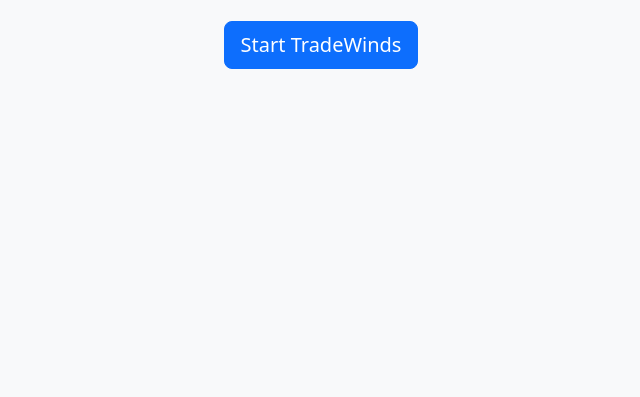
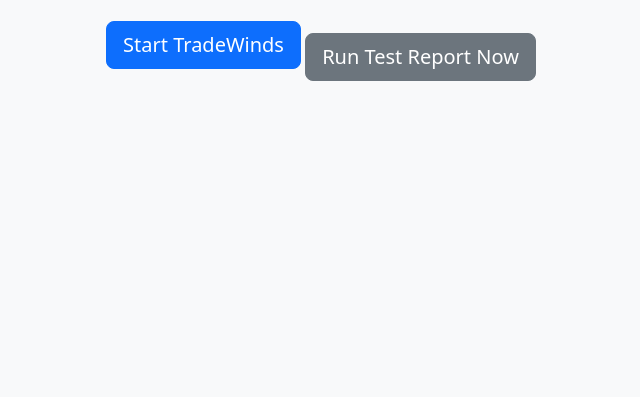
Before and after one commit to Jakeagle/TradeWindsPrototype, a website: page index.html in a window 1280 px wide. Shown: the part 403-800 px from the top of the page, without its empty margins (319-959 px from the left). Drawn offline with nearby package versions, Linux system fonts and the light colour scheme; no server answers.

Commit message:
Update index.html

```diff
--- a/index.html
+++ b/index.html
@@ -30,6 +30,9 @@
       <button id="startButton" class="btn btn-primary btn-lg">
         Start TradeWinds
       </button>
+      <button id="testButton" class="btn btn-secondary btn-lg mt-4">
+        Run Test Report Now
+      </button>
       <div id="statusMessage" class="mt-4 text-success"></div>
     </div>
   </body>
```
